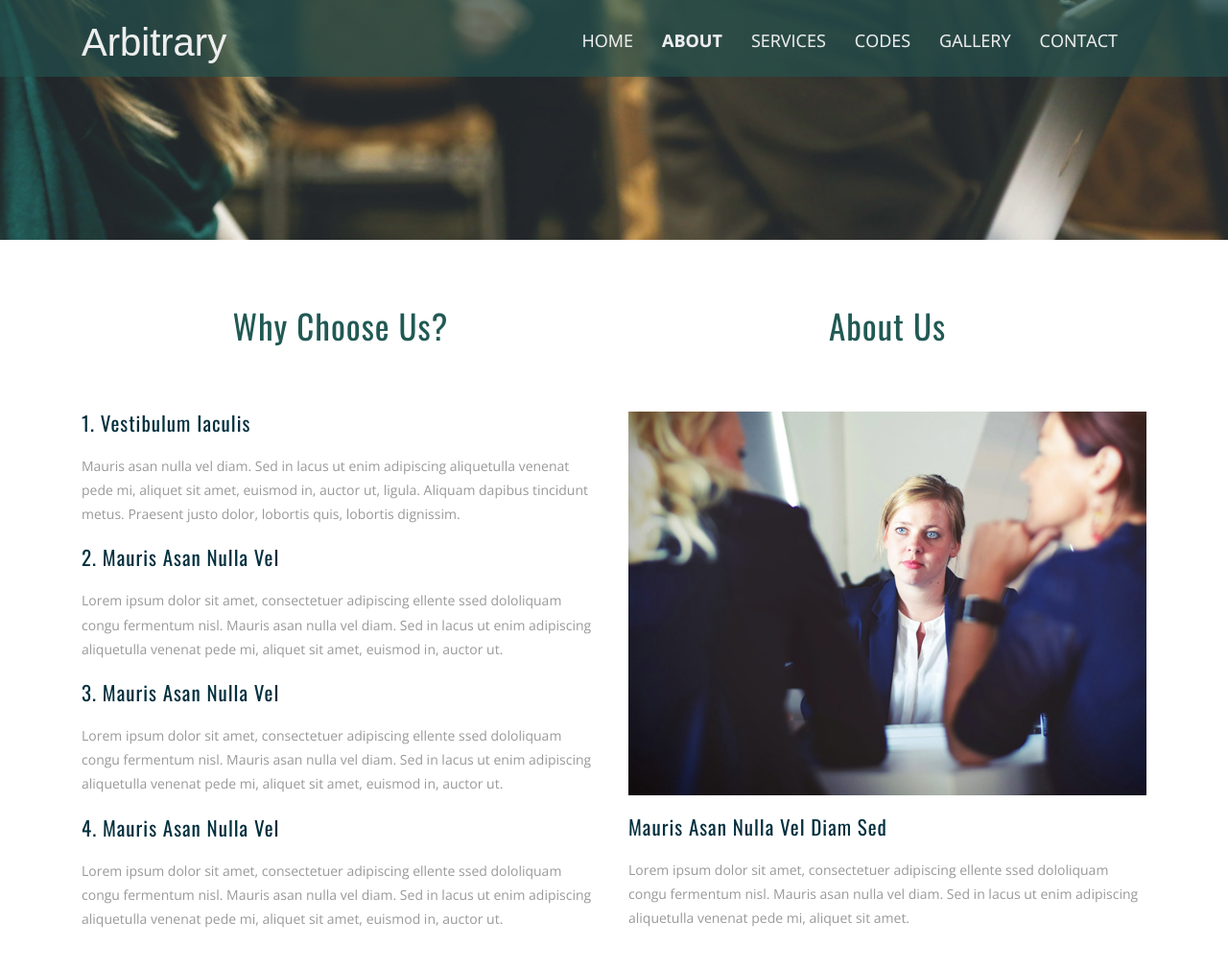
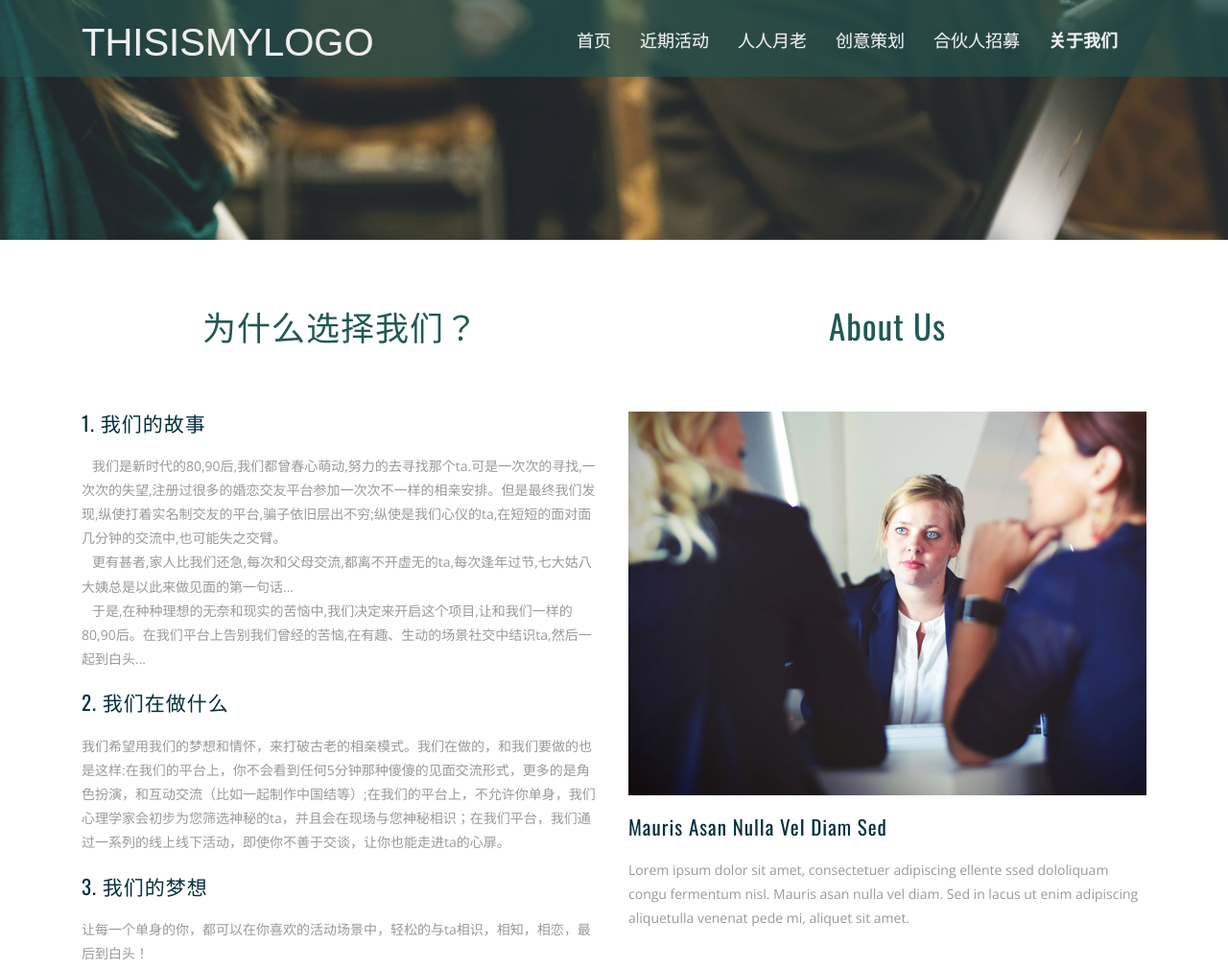
Before and after one commit to keven01/love, a plain HTML site: page about.html in a window 1280 px wide. Shown: the top 1009 px of the page at 96% size. Drawn offline with nearby package versions, Linux system fonts and the light colour scheme; a web font is replaced by a local one.

Commit message:
关于我们的页面的修改制作

```diff
--- a/about.html
+++ b/about.html
@@ -41,17 +41,17 @@
 					<span class="icon-bar"></span>
 					<span class="icon-bar"></span>
 				</button>
-				<a class="navbar-brand" href="index.html">Arbitrary</a>
+				<a class="navbar-brand" href="index.html">THISISMYLOGO</a>
 			</div>
 
 			<div class="navbar-collapse collapse hover-effect" id="navbar">
 				<ul>
-					<li><a href="index.html"><span data-hover="HOME">HOME</span></a></li>
-					<li><a href="about.html" class="active">ABOUT</a></li>
-					<li><a href="services.html"><span data-hover="SERVICES">SERVICES</span></a></li>
-					<li><a href="codes.html"><span data-hover="CODES">CODES</span></a></li>
-					<li><a href="gallery.html"><span data-hover="GALLERY">GALLERY</span></a></li>
-					<li><a href="contact.html"><span data-hover="CONTACT">CONTACT</span></a></li>
+					<li><a href="index.html"><span data-hover="HOME">首页</span></a></li>
+					<li><a href="contact.html"><span data-hover="ACTIVITY">近期活动</span></a></li>
+					<li><a href="gallery.html"><span data-hover="MATCHMAKER">人人月老</span></a></li>
+					<li><a href="services.html"><span data-hover="CREATIVE">创意策划</span></a></li>
+					<li><a href="codes.html"><span data-hover="PARTNER">合伙人招募</span></a></li>
+					<li><a href="about.html" class="active">关于我们</a></li>
 				</ul>
 			</div>
 
@@ -71,17 +71,19 @@
 
 				<div class="col-md-6 about-grid agileits-1">
 				<div class="about-header">
-				<h3>Why choose us?</h3>
+				<h3>为什么选择我们？</h3>
 					</div>
 						<div class="about-1">
-					 <h4>1. Vestibulum iaculis</h4>
-					 <p>Mauris asan nulla vel diam. Sed in lacus ut enim adipiscing aliquetulla venenat pede mi, aliquet sit amet, euismod in, auctor ut, ligula. Aliquam dapibus tincidunt metus. Praesent justo dolor, lobortis quis, lobortis dignissim.</p>
-					<h4>2. Mauris asan nulla vel</h4>
-					 <p>Lorem ipsum dolor sit amet, consectetuer adipiscing ellente ssed dololiquam congu fermentum nisl. Mauris asan nulla vel diam. Sed in lacus ut enim adipiscing aliquetulla venenat pede mi, aliquet sit amet, euismod in, auctor ut.</p>
-					<h4>3. Mauris asan nulla vel</h4>
-					 <p>Lorem ipsum dolor sit amet, consectetuer adipiscing ellente ssed dololiquam congu fermentum nisl. Mauris asan nulla vel diam. Sed in lacus ut enim adipiscing aliquetulla venenat pede mi, aliquet sit amet, euismod in, auctor ut.</p>
-					<h4>4. Mauris asan nulla vel</h4>
-					 <p>Lorem ipsum dolor sit amet, consectetuer adipiscing ellente ssed dololiquam congu fermentum nisl. Mauris asan nulla vel diam. Sed in lacus ut enim adipiscing aliquetulla venenat pede mi, aliquet sit amet, euismod in, auctor ut.</p>
+					 <h4>1. 我们的故事</h4>
+					 <p>&nbsp&nbsp&nbsp我们是新时代的80,90后,我们都曾春心萌动,努力的去寻找那个ta.可是一次次的寻找,一次次的失望,注册过很多的婚恋交友平台参加一次次不一样的相亲安排。但是最终我们发现,纵使打着实名制交友的平台,骗子依旧层出不穷;纵使是我们心仪的ta,在短短的面对面几分钟的交流中,也可能失之交臂。</p>
+					 <P>&nbsp&nbsp&nbsp更有甚者,家人比我们还急,每次和父母交流,都离不开虚无的ta,每次逢年过节,七大姑八大姨总是以此来做见面的第一句话...</p>
+					 	<p>&nbsp&nbsp&nbsp于是,在种种理想的无奈和现实的苦恼中,我们决定来开启这个项目,让和我们一样的80,90后。在我们平台上告别我们曾经的苦恼,在有趣、生动的场景社交中结识ta,然后一起到白头...</p>
+					<h4>2. 我们在做什么</h4>
+					 <p>我们希望用我们的梦想和情怀，来打破古老的相亲模式。我们在做的，和我们要做的也是这样:在我们的平台上，你不会看到任何5分钟那种傻傻的见面交流形式，更多的是角色扮演，和互动交流（比如一起制作中国结等）;在我们的平台上，不允许你单身，我们心理学家会初步为您筛选神秘的ta，并且会在现场与您神秘相识；在我们平台，我们通过一系列的线上线下活动，即使你不善于交谈，让你也能走进ta的心扉。</p>
+					<h4>3. 我们的梦想</h4>
+					 <p>让每一个单身的你，都可以在你喜欢的活动场景中，轻松的与ta相识，相知，相恋，最后到白头！</p>
+					<!--<h4>4. Mauris asan nulla vel</h4>
+					 <p>Lorem ipsum dolor sit amet, consectetuer adipiscing ellente ssed dololiquam congu fermentum nisl. Mauris asan nulla vel diam. Sed in lacus ut enim adipiscing aliquetulla venenat pede mi, aliquet sit amet, euismod in, auctor ut.</p>-->
 				</div>
 					</div>
 					<div class="col-md-6 about-grid agileits-1">
```
